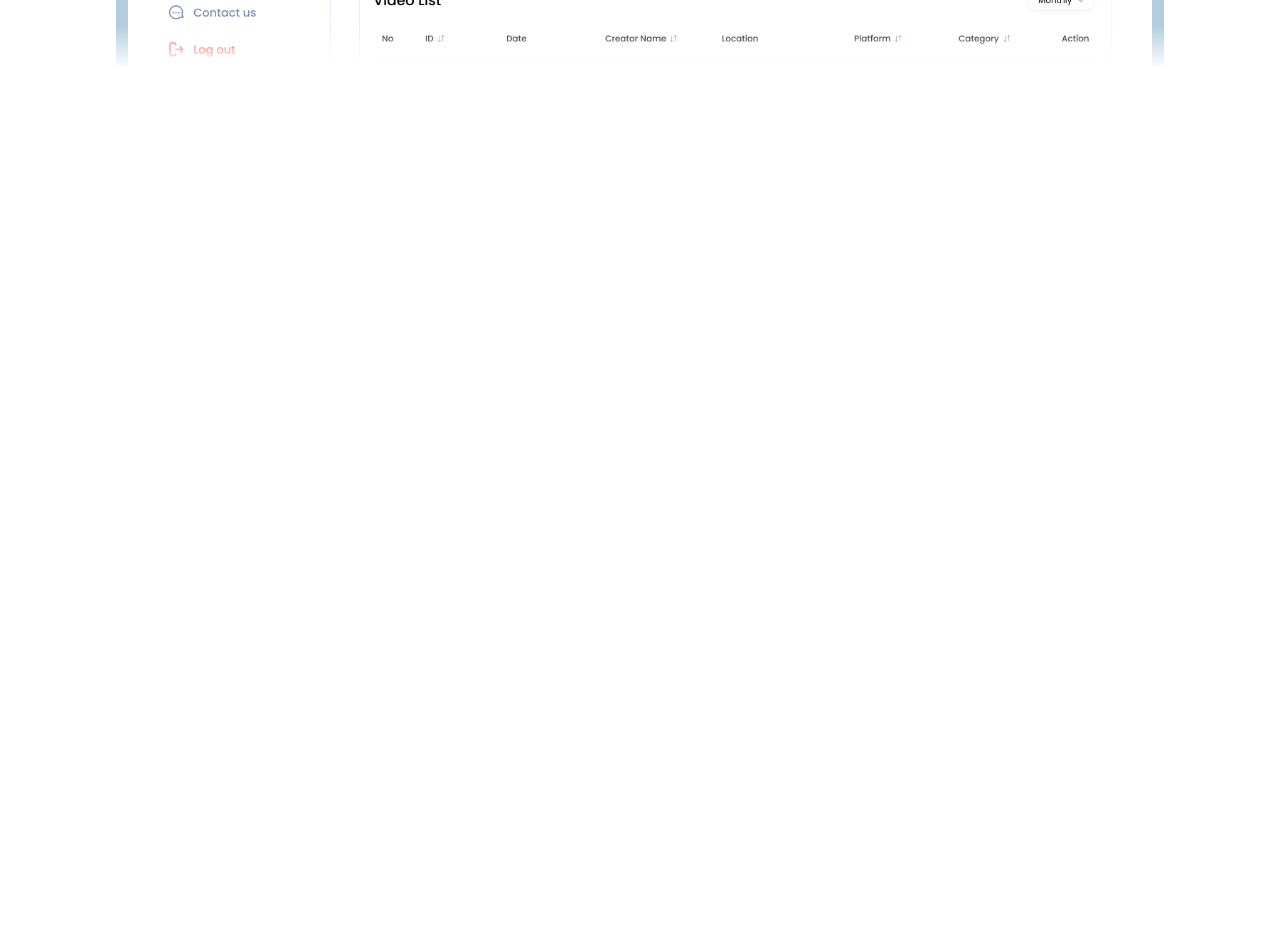
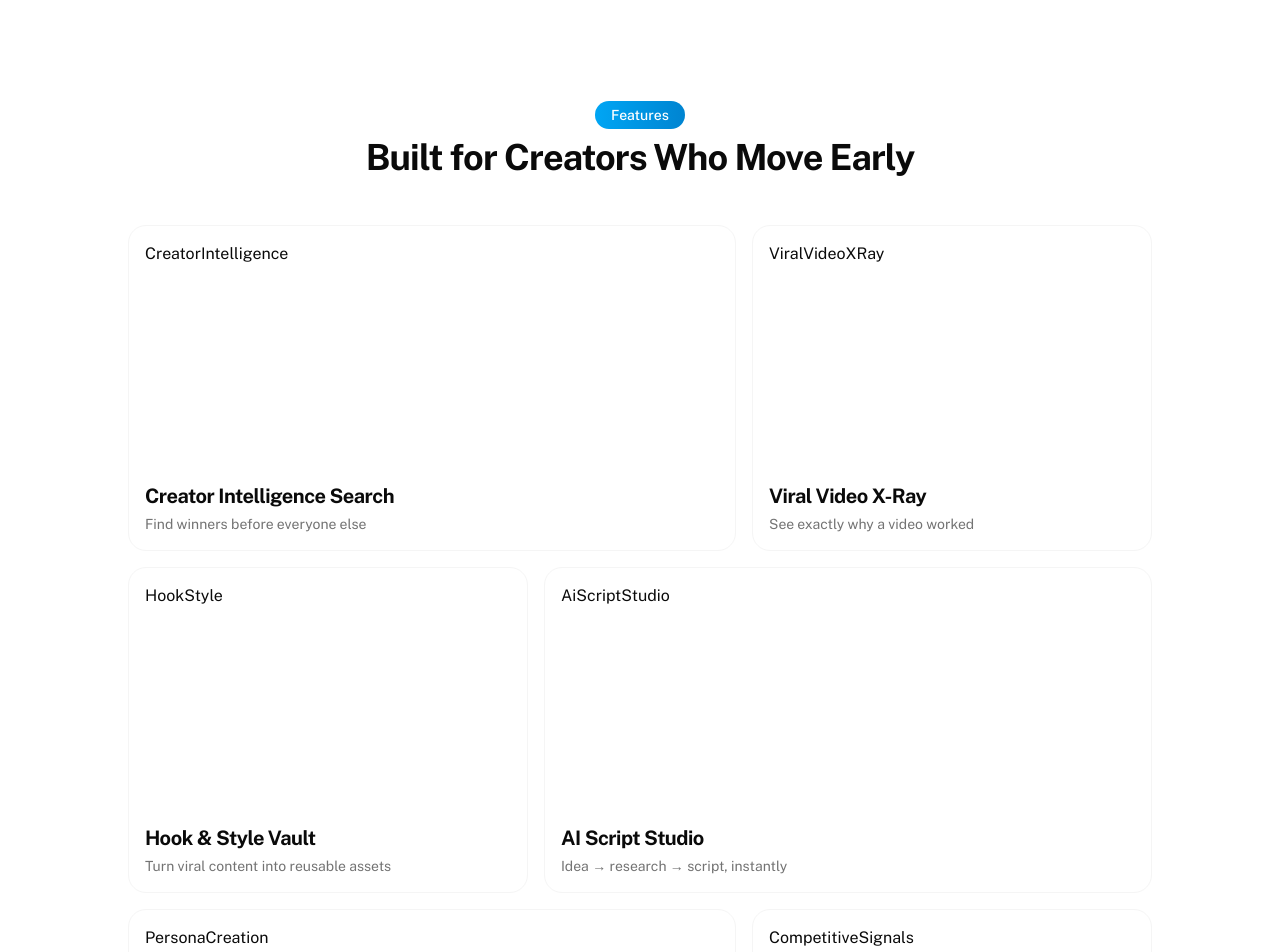
Before and after one commit to kevin-t11/landing-page-template, a Next.js app: page / in a window 1280 px wide. Shown: the part 1080-2032 px from the top of the page. Before the commit the page ends 1193 px from the top, so only its background shows below. Built offline with nearby package versions, Linux system fonts and the light colour scheme.

Commit message:
chore: added feature section with skeleton

```diff
--- a/src/app/layout.tsx
+++ b/src/app/layout.tsx
@@ -15,8 +15,9 @@ const geistMono = Geist_Mono({
 });
 
 export const metadata: Metadata = {
-  title: 'Create Next App',
-  description: 'Generated by create next app',
+  title: 'View Count',
+  description:
+    'View Count is a platform for creators who want to grow in the early days.',
 };
 
 export default function RootLayout({
--- a/src/app/page.tsx
+++ b/src/app/page.tsx
@@ -1,3 +1,4 @@
+import { FeaturesSection } from '@/components/Features';
 import { HeroSection } from '@/components/Hero';
 import { HeroImage } from '@/components/HeroImage';
 import { Navbar } from '@/components/Navbar';
@@ -10,11 +11,12 @@ export default function Page() {
         <Navbar />
         <HeroSection />
         <HeroImage />
+        <FeaturesSection />
       </Container>
     </BackgroundPattern>
   );
 }
 
 const Container = ({ children }: { children: React.ReactNode }) => {
-  return <div className='max-w-5xl mx-auto space-y-24'>{children}</div>;
+  return <div className='max-w-5xl mx-auto space-y-20'>{children}</div>;
 };
--- /dev/null
+++ b/src/components/Features.tsx
@@ -0,0 +1,104 @@
+import { cn } from '@/lib/utils';
+import { AiScriptStudio } from './features/ai-script-studio';
+import { CompetitiveSignals } from './features/competitive-signals';
+import { CreatorIntelligence } from './features/creator-intelligence';
+import { HookStyle } from './features/hook-style';
+import { PersonaCreation } from './features/persona-creation';
+import { ViralVideoXRay } from './features/viral-video-xray';
+
+export const FeaturesSection = () => {
+  const features = [
+    {
+      title: 'Creator Intelligence Search',
+      description: 'Find winners before everyone else',
+      skeleton: <CreatorIntelligence />,
+      className: 'col-span-3',
+    },
+    {
+      title: 'Viral Video X-Ray',
+      description: 'See exactly why a video worked',
+      skeleton: <ViralVideoXRay />,
+      className: 'col-span-2',
+    },
+    {
+      title: 'Hook & Style Vault',
+      description: 'Turn viral content into reusable assets',
+      skeleton: <HookStyle />,
+      className: 'col-span-2',
+    },
+    {
+      title: 'AI Script Studio',
+      description: 'Idea → research → script, instantly',
+      skeleton: <AiScriptStudio />,
+      className: 'col-span-3',
+    },
+    {
+      title: 'Persona-Based Creation',
+      description: 'Content that sounds like you',
+      skeleton: <PersonaCreation />,
+      className: 'col-span-3',
+    },
+    {
+      title: 'Competitive Signals',
+      description: "Spot trends before they're saturated",
+      skeleton: <CompetitiveSignals />,
+      className: 'col-span-2',
+    },
+  ];
+
+  return (
+    <div className='flex flex-col items-center justify-center -mt-14 gap-2'>
+      <span className='text-sm font-medium bg-linear-to-r from-sky-500 to-sky-600 rounded-full px-4 py-1 text-white hover:brightness-110 active:scale-95'>
+        Features
+      </span>
+      <h2 className='text-4xl font-bold text-center tracking-tight max-w-xl mx-auto font-sans'>
+        Built for Creators Who Move Early
+      </h2>
+      <div className='grid grid-cols-1 md:grid-cols-2 lg:grid-cols-5 w-full gap-4 my-10'>
+        {features.map((feature) => (
+          <FeatureCard key={feature.title} {...feature} />
+        ))}
+      </div>
+    </div>
+  );
+};
+
+const FeatureCard = ({
+  title,
+  description,
+  skeleton,
+  className,
+}: {
+  title: string;
+  description: string;
+  skeleton: React.ReactNode;
+  className: string;
+}) => {
+  return (
+    <div className={cn('border border-muted rounded-xl p-4', className)}>
+      <FeatureCardSkeleton>{skeleton}</FeatureCardSkeleton>
+      <div className='space-y-1'>
+        <FeatureCardTitle title={title} />
+        <FeatureCardDescription description={description} />
+      </div>
+    </div>
+  );
+};
+
+const FeatureCardTitle = ({ title }: { title: string }) => {
+  return (
+    <h3 className='text-xl font-bold text-left tracking-tight max-w-xl mx-auto font-sans'>
+      {title}
+    </h3>
+  );
+};
+
+const FeatureCardDescription = ({ description }: { description: string }) => {
+  return (
+    <p className='text-muted-foreground text-sm text-left'>{description}</p>
+  );
+};
+
+const FeatureCardSkeleton = ({ children }: { children: React.ReactNode }) => {
+  return <div className='w-full h-60'>{children}</div>;
+};
--- a/src/components/HeroImage.tsx
+++ b/src/components/HeroImage.tsx
@@ -12,7 +12,7 @@ export const HeroImage = () => {
           height={1000}
           draggable={false}
         />
-        <div className='absolute inset-x-0 bottom-0 h-20 w-full bg-linear-to-b from-transparent via-white to-white dark:via-black/50 dark:to-black scale-[1.1] pointer-events-none'></div>
+        <div className='absolute inset-x-0 bottom-0 h-60 w-full bg-linear-to-b from-transparent via-white to-white dark:via-black/50 dark:to-black scale-[1.1] pointer-events-none'></div>
       </div>
     </div>
   );
--- /dev/null
+++ b/src/components/features/ai-script-studio.tsx
@@ -0,0 +1,3 @@
+export const AiScriptStudio = () => {
+  return <div>AiScriptStudio</div>;
+};
--- /dev/null
+++ b/src/components/features/competitive-signals.tsx
@@ -0,0 +1,3 @@
+export const CompetitiveSignals = () => {
+  return <div>CompetitiveSignals</div>;
+};
--- /dev/null
+++ b/src/components/features/creator-intelligence.tsx
@@ -0,0 +1,3 @@
+export const CreatorIntelligence = () => {
+  return <div>CreatorIntelligence</div>;
+};
--- /dev/null
+++ b/src/components/features/hook-style.tsx
@@ -0,0 +1,3 @@
+export const HookStyle = () => {
+  return <div>HookStyle</div>;
+};
--- /dev/null
+++ b/src/components/features/persona-creation.tsx
@@ -0,0 +1,3 @@
+export const PersonaCreation = () => {
+  return <div>PersonaCreation</div>;
+};
--- /dev/null
+++ b/src/components/features/viral-video-xray.tsx
@@ -0,0 +1,3 @@
+export const ViralVideoXRay = () => {
+  return <div>ViralVideoXRay</div>;
+};
```
